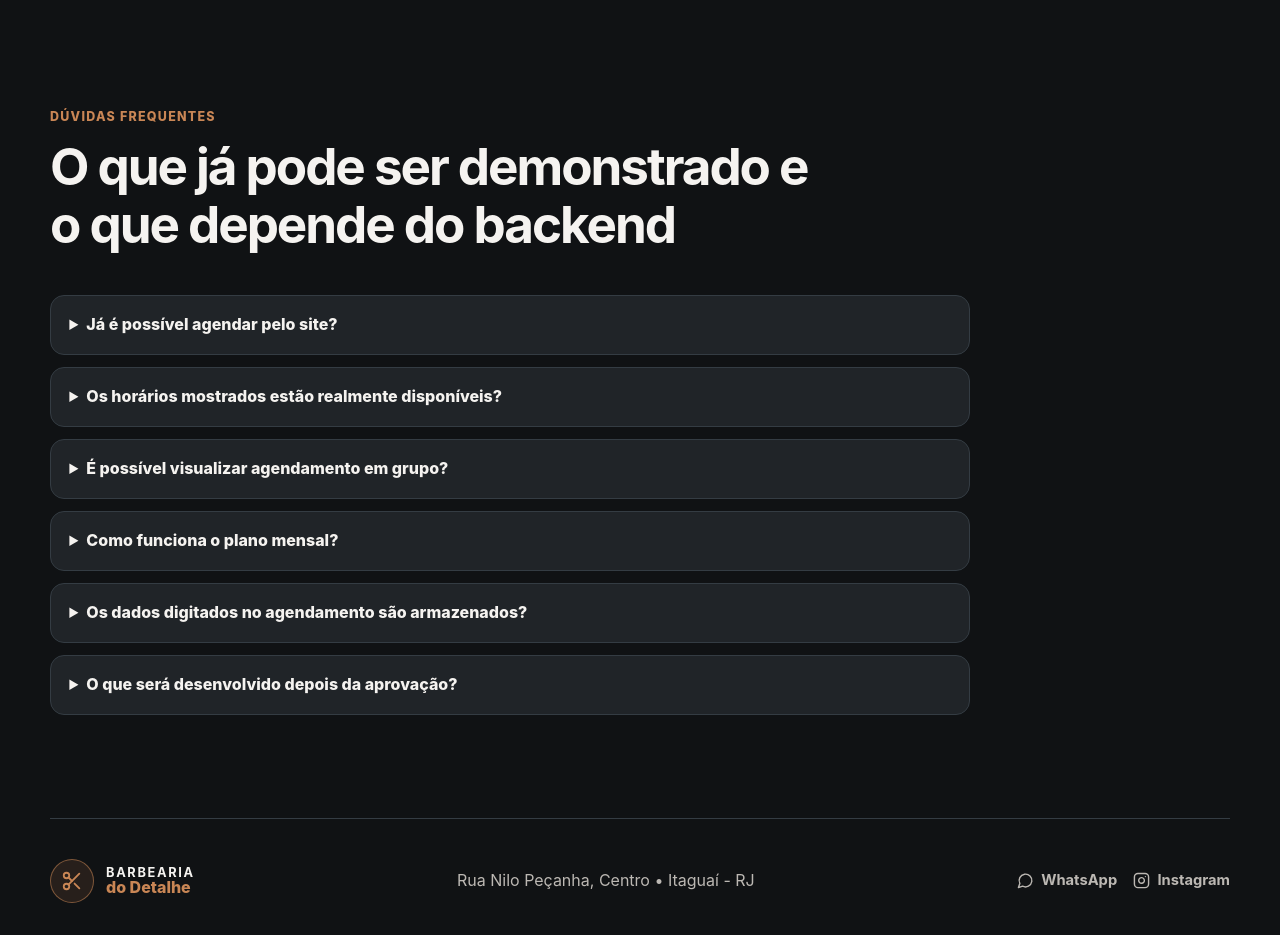
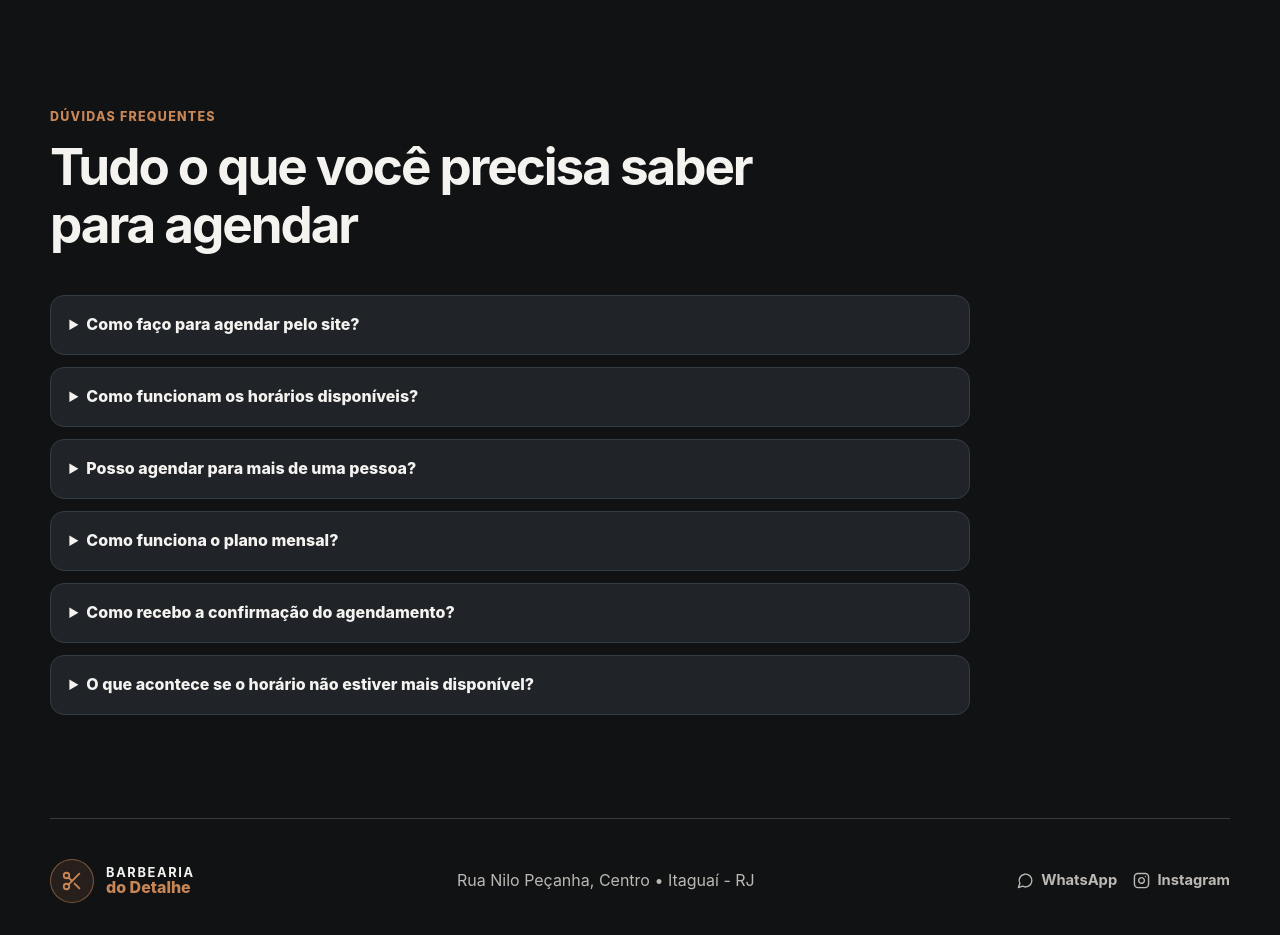
Before and after one commit to diogo2806/detalhe, a React (Vite) app in the folder frontend/: page / in a window 1280 px wide. Shown: the part 6080-7015 px from the top of the page. Built offline with nearby package versions, Linux system fonts and the light colour scheme.

Commit message:
fix(frontend): reescrever FAQ para a experiência real (#32)

```diff
--- a/frontend/src/components/FaqSection.tsx
+++ b/frontend/src/components/FaqSection.tsx
@@ -1,33 +1,33 @@
 const faqItems = [
   {
-    question: "Já é possível agendar pelo site?",
+    question: "Como faço para agendar pelo site?",
     answer:
-      "Você já pode navegar por uma demonstração completa do fluxo de agendamento, escolhendo modalidade, serviço, data, horário e dados do cliente. Nesta fase, porém, nenhuma reserva é gravada e a disponibilidade mostrada não representa a agenda real.",
+      "Escolha a modalidade, o serviço, a data e um horário disponível. Depois, informe seus dados, confira o resumo e confirme o agendamento.",
   },
   {
-    question: "Os horários mostrados estão realmente disponíveis?",
+    question: "Como funcionam os horários disponíveis?",
     answer:
-      "Não. A grade desta prévia serve para demonstrar intervalos de 15 minutos, duração dos serviços, almoço e fechamento. A versão definitiva consultará profissionais, bloqueios e agendamentos no backend antes de confirmar.",
+      "A agenda considera a duração do serviço e os profissionais disponíveis durante todo o atendimento. Antes da confirmação, o horário é validado novamente para evitar conflitos.",
   },
   {
-    question: "É possível visualizar agendamento em grupo?",
+    question: "Posso agendar para mais de uma pessoa?",
     answer:
-      "Sim. A demonstração permite adicionar participantes e escolher um serviço para cada pessoa. A validação de profissionais simultâneos será feita somente quando o backend definitivo estiver integrado.",
+      "Sim. No agendamento em grupo, adicione os participantes, escolha o serviço de cada pessoa e selecione um horário com profissionais disponíveis para atender todo o grupo.",
   },
   {
     question: "Como funciona o plano mensal?",
     answer:
-      "A página apresenta o conceito do plano mensal e permite visualizar o fluxo de agenda nessa modalidade. Valor da mensalidade e cobertura definitiva dos serviços continuam pendentes de definição comercial.",
+      "Ao escolher Plano mensal, o sistema verifica o plano ativo e os serviços incluídos. Se houver algum valor adicional, ele será informado antes da confirmação.",
   },
   {
-    question: "Os dados digitados no agendamento são armazenados?",
+    question: "Como recebo a confirmação do agendamento?",
     answer:
-      "Não. Nome, telefone e escolhas do agendamento permanecem apenas na memória da página durante a demonstração e desaparecem ao atualizar ou sair do site.",
+      "Depois de confirmar, a tela apresenta os dados do atendimento e a confirmação também é enviada para o WhatsApp informado.",
   },
   {
-    question: "O que será desenvolvido depois da aprovação?",
+    question: "O que acontece se o horário não estiver mais disponível?",
     answer:
-      "A evolução prevista inclui persistência no backend, disponibilidade real de profissionais, prevenção de conflitos, protocolo, confirmação por n8n, plano mensal, Pix e automações de cobrança.",
+      "A disponibilidade é conferida novamente no momento da confirmação. Se o horário tiver sido ocupado, você será avisado e poderá escolher outro.",
   },
 ];
 
@@ -36,7 +36,7 @@ export function FaqSection() {
     <section className="section" id="faq" aria-labelledby="faq-title">
       <div className="section__heading">
         <span className="eyebrow">Dúvidas frequentes</span>
-        <h2 id="faq-title">O que já pode ser demonstrado e o que depende do backend</h2>
+        <h2 id="faq-title">Tudo o que você precisa saber para agendar</h2>
       </div>
 
       <div className="faq-list">
```
